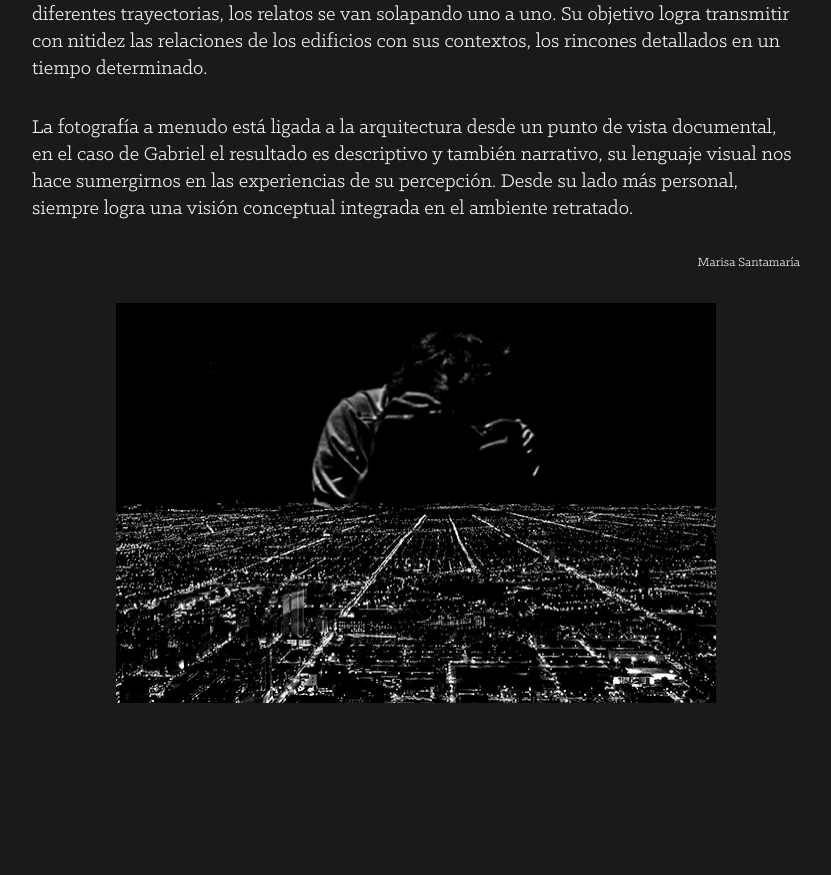
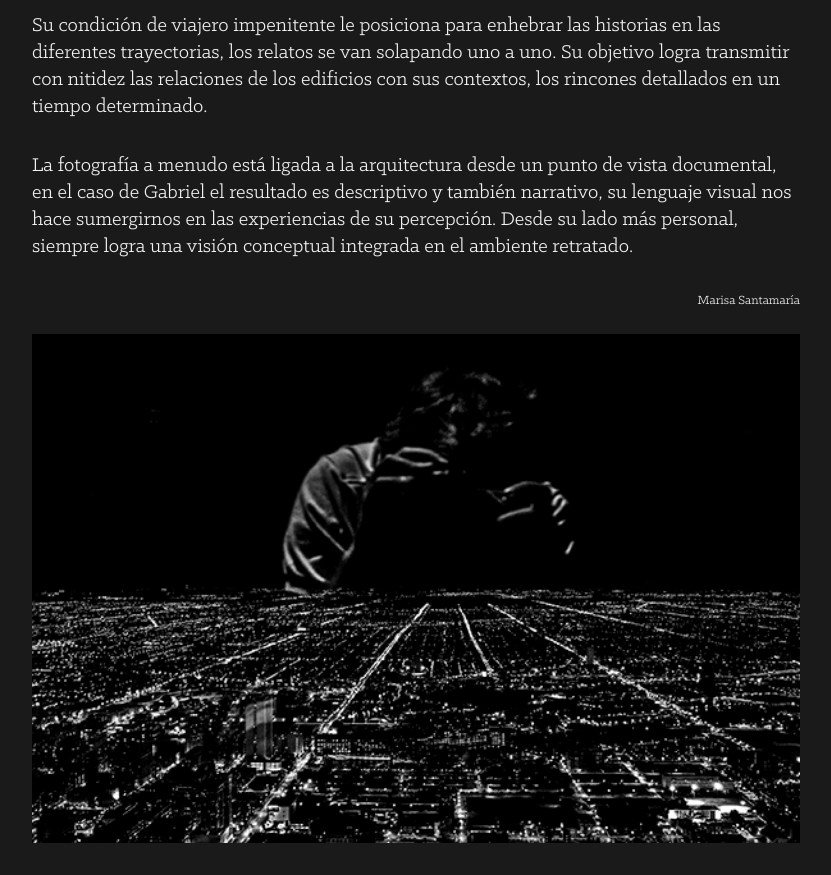
Before and after one commit to Foparty/gamgnext, a Next.js app: page /about in a window 1280 px wide. Shown: the part 760-1635 px from the top of the page, without its empty margins (224-1055 px from the left). Before the commit the page ends 1511 px from the top, so only its background shows below. Built offline with nearby package versions, Linux system fonts and the light colour scheme.

Commit message:
css fixes

```diff
--- /dev/null
+++ b/app/about/about.module.css
@@ -0,0 +1,51 @@
+.aboutWrapper {
+	width: 100%;
+	display: grid;
+	grid-template-columns: repeat(1, 1fr);
+	grid-template-areas:
+		'menu'
+		'about';
+	@media (width > 48rem) {
+		grid-template-columns: 14rem auto;
+		grid-template-areas: 'menu about';
+	}
+	@media (width > 64rem) {
+		grid-template-columns: 14rem auto 14rem;
+		grid-template-areas: 'menu about .';
+	}
+}
+
+.about {
+	grid-area: about;
+	display: grid;
+	gap: 1.5rem;
+}
+.about h2 {
+	font-size: 1.8rem;
+	margin-bottom: 0.5rem;
+}
+.about p {
+	font-size: 1.3rem;
+}
+
+.about p + p {
+	margin-bottom: 0.5rem;
+}
+
+.author {
+	justify-self: end;
+}
+
+.about img {
+	margin: 0 auto;
+	width: min(100%, 50rem);
+	height: auto;
+	object-fit: contain;
+}
+
+@media (width > 48rem) {
+	.about {
+		padding: 1rem;
+		line-height: 1.3;
+	}
+}
--- a/app/about/page.js
+++ b/app/about/page.js
@@ -1,44 +1,34 @@
+import styles from './about.module.css';
 import Nav from '@/components/Nav/Nav';
 import { smimg50 } from '@/public/600';
 import Image from 'next/image';
 
 const About = () => {
 	return (
-		<div className='about-wrapper'>
+		<div className={styles.aboutWrapper}>
 			<Nav />
-			<main className={'about'}>
-				<article>
+			<article className={styles.about}>
 				<h2>El viaje de la mirada</h2>
-
 				<p>Gabriel Asdrúbal fotografía la arquitectura desde el interior y los interiores desde la arquitectura de su mirada. Una perspectiva ágil y flexible que no está dominada por los cánones de la convención. </p>
-
 				<p>Una arquitectura atemporal que queda congelada, atrapada en una sucesión de instantes visuales, de vivencias ópticas.</p>
-
 				<p>Su ojo fotográfico captura los espacios y las intersecciones de las estructuras desde la intuición, llevado por su sensibilidad caleidoscópica y múltiple.</p>
-
 				<p>La luz transforma los matices del color y el aire restante multiplica, en cada perspectiva, una atmósfera metafórica irrepetible.</p>
-
 				<p>
 					Como diseñador, conoce los valores de la funcionalidad, de mostrar lo evidente sin efectos, sin artificiosidad, sus imágenes están llenas de verdad, pero no exentas de poesía. Unos tintes poéticos que se desvelan especialmente en su acercamiento al detalle, pequeñas partes del todo que
 					conforman la esencia del conjunto, piezas de un engranaje que al final siempre cuadra, de lo particular a lo general. No hay términos medios, ni grises, su blanco y negro es contundente, concluyente y sensitivo al mismo tiempo, en todo momento logra estimular el ímpetu de observar desde
 					otra perspectiva, con otro enfoque.
 				</p>
-
 				<p>El color de sus fotografías puntualiza cada relato fotográfico, el hilo conductor de los disparos de Gabriel Asdrúbal.</p>
-
 				<p>
-						Su condición de viajero impenitente le posiciona para enhebrar las historias en las diferentes trayectorias, los relatos se van solapando uno a uno. Su objetivo logra transmitir con nitidez las relaciones de los edificios con sus contextos, los rincones detallados en un tiempo
-						determinado.
+					Su condición de viajero impenitente le posiciona para enhebrar las historias en las diferentes trayectorias, los relatos se van solapando uno a uno. Su objetivo logra transmitir con nitidez las relaciones de los edificios con sus contextos, los rincones detallados en un tiempo determinado.
 				</p>
-
 				<p>
-						La fotografía a menudo está ligada a la arquitectura desde un punto de vista documental, en el caso de Gabriel el resultado es descriptivo y también narrativo, su lenguaje visual nos hace sumergirnos en las experiencias de su percepción. Desde su lado más personal, siempre logra una
-						visión conceptual integrada en el ambiente retratado.
+					La fotografía a menudo está ligada a la arquitectura desde un punto de vista documental, en el caso de Gabriel el resultado es descriptivo y también narrativo, su lenguaje visual nos hace sumergirnos en las experiencias de su percepción. Desde su lado más personal, siempre logra una visión
+					conceptual integrada en el ambiente retratado.
 				</p>
-					<small className='about-author'>Marisa Santamaría</small>
-					<Image src={smimg50} alt='Gabriel Asdrubal taking a shot at Chicago skyline at night' width={600} height={400} />
+				<small className={styles.author}>Marisa Santamaría</small>
+				<Image src={smimg50} alt='Gabriel Asdrubal taking a shot at Chicago skyline at night' width={500} height={500} />
 			</article>
-			</main>
 		</div>
 	);
 };
--- a/app/contact/page.js
+++ b/app/contact/page.js
@@ -6,9 +6,9 @@ import ContactGroup from '@/components/ContactGroup/ContactGroup';
 
 const Contact = () => {
 	return (
-		<div className='about-wrapper'>
+		<div className={styles.contactWrapper}>
 			<Nav />
-			<main className={'contact'}>
+			<main className={styles.contact}>
 				{contact.map((item) => (
 					<ContactGroup key={item.id} data={item} />
 				))}
--- a/app/globals.css
+++ b/app/globals.css
@@ -183,23 +183,6 @@ body {
 	grid-area: menu;
 }
 
-.landing-gallery {
-	grid-area: landingcontent;
-	width: 100%;
-	display: grid;
-	grid-template-columns: repeat(1, 1fr);
-	gap: 1rem;
-	@media (width > 48rem) {
-		grid-template-columns: repeat(12, 1fr);
-		grid-auto-rows: 6vw;
-		gap: 0.4rem;
-		grid-auto-flow: dense;
-	}
-}
-.nogap {
-	gap: 0;
-}
-
 .wrapper-page {
 	width: 100%;
 	display: grid;
@@ -267,66 +250,6 @@ body {
 	grid-column: span 1;
 } */
 
-.about-wrapper {
-	width: 100%;
-	display: grid;
-	grid-template-columns: repeat(1, 1fr);
-	grid-template-areas:
-		'menu'
-		'aboutcontent';
-	@media (width > 48rem) {
-		grid-template-columns: 14rem auto;
-		grid-template-areas: 'menu aboutcontent';
-	}
-	@media (width > 64rem) {
-		grid-template-columns: 14rem auto 14rem;
-		grid-template-areas: 'menu aboutcontent .';
-	}
-}
-.about,
-.contact {
-	grid-area: aboutcontent;
-
-	display: flex;
-	flex-direction: column;
-	align-items: center;
-	& article {
-		display: grid;
-	}
-	& h2 {
-		margin-bottom: 2rem;
-		align-self: flex-start;
-	}
-	& p {
-		text-align: left;
-		font-size: 1.3rem;
-	}
-	& p + p {
-		margin-bottom: 2rem;
-	}
-	& small {
-		justify-self: flex-end;
-	}
-	& article img {
-		margin: 2rem auto;
-	}
-	@media (width > 48rem) {
-		/* text-align: center; */
-		margin-top: 0.5rem;
-		padding: 0 1rem;
-		line-height: 1.3;
-		/* max-width: 800px; */
-	}
-}
-.contact {
-	align-items: flex-start;
-	display: flex;
-	flex-direction: column;
-	gap: 1.5rem;
-	@media (width> 48rem) {
-		margin-top: 1.3rem;
-	}
-}
 /*---------------------------------- cols---------------------------------- */
 @media (width > 48rem) {
 	.col-1 {
--- a/app/page.js
+++ b/app/page.js
@@ -15,9 +15,9 @@ const getData = () => {
 export default function Home() {
 	const data = getData();
 	return (
-		<div className='wrapper'>
+		<div className={styles.wrapper}>
 			<Nav />
-			<main className={'landing-gallery'}>
+			<main className={styles.landingGallery}>
 				{data.map((item) => (
 					<LandingImageItem key={item.id} data={item} />
 				))}
--- a/app/words/page.js
+++ b/app/words/page.js
@@ -1,7 +1,6 @@
 import Nav from '@/components/Nav/Nav';
 import styles from './page.module.css';
 import { projects } from '@/data/data';
-import LandingImageItem from '@/components/LandingImageItem/LandingImageItem';
 import LandingWordsItem from '@/components/LandingWordsItem/LandingWordsItem';
 
 const getData = () => {
@@ -16,9 +15,9 @@ const getData = () => {
 export default function Words() {
 	const data = getData();
 	return (
-		<div className='wrapper'>
+		<div className={styles.wrapper}>
 			<Nav />
-			<main className={'landing-gallery nogap'}>
+			<main className={styles.words}>
 				{data.map((item) => (
 					<LandingWordsItem key={item.id} data={item} />
 				))}
```
Also changed, not shown: app/contact/Contact.module.css (+25 -0 lines), app/more/More.module.css (+34 -0 lines), app/more/page.js (+6 -5 lines), app/page.module.css (added, +33 -0 lines), app/words/page.module.css (+33 -0 lines), components/ContactGroup/ContactGroup.js (+4 -4 lines). Lines whose indentation alone changed are shown as unchanged.
